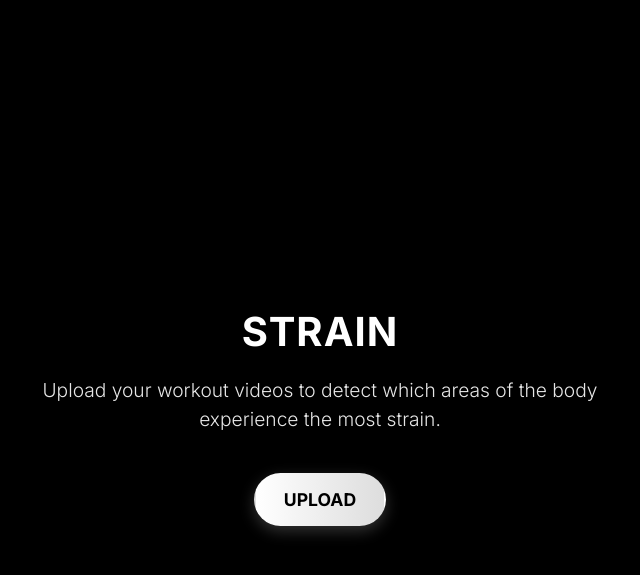
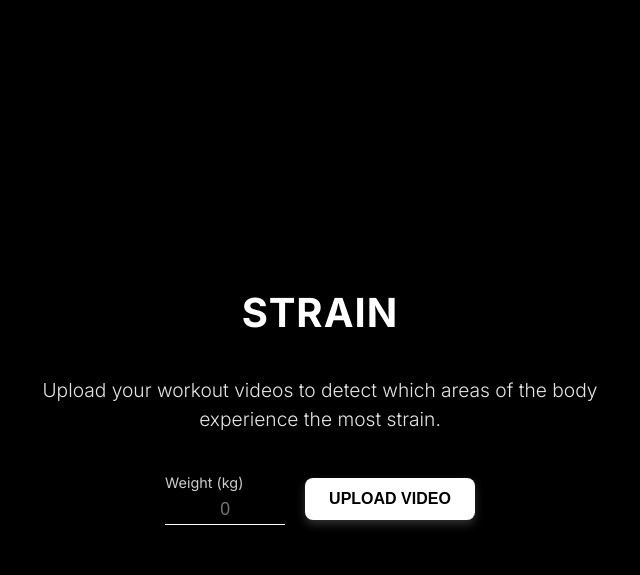
Before and after one commit to biancajayy/strAIn, a Flask app: page / in a window 1280 px wide. Shown: the top 575 px of the page, without its empty margins (320-960 px from the left). Run offline with Flask 3, Linux system fonts and the light colour scheme.

Commit message:
Added weight feild and restrictions, colors are back to heatmap

```diff
--- a/app.py
+++ b/app.py
@@ -1,10 +1,10 @@
 import os
 import random
-from flask import Flask, request, render_template, redirect, url_for, jsonify
+from flask import Flask, request, render_template, redirect, url_for, jsonify, send_from_directory
 from werkzeug.utils import secure_filename
+from processing.video_preprocessing import analyze_video
 
 app = Flask(__name__)
-
 
 UPLOAD_FOLDER = "static/uploads"
 os.makedirs(UPLOAD_FOLDER, exist_ok=True)
@@ -12,18 +12,40 @@ os.makedirs(UPLOAD_FOLDER, exist_ok=True)
 app.config["UPLOAD_FOLDER"] = UPLOAD_FOLDER
 
 # Simulate model output (Replace with real ML model)
+
+# def get_model_output():
+#     return {
+#         "hip-left": round(random.uniform(0, 1), 2),
+#         "hip-right": round(random.uniform(0, 1), 2),
+#         "knee-left": round(random.uniform(0, 1), 2),
+#         "knee-right": round(random.uniform(0, 1), 2),
+#         "ankle-left": round(random.uniform(0, 1), 2),
+#         "ankle-right": round(random.uniform(0, 1), 2)
+#     }
+
+
+
 def get_model_output():
-    # see json at http://127.0.0.1:5000/get_model_output
-    return {
-        "hip-left": round(random.uniform(0, 1), 2),
-        "hip-right": round(random.uniform(0, 1), 2),
-        "knee-left": round(random.uniform(0, 1), 2),
-        "knee-right": round(random.uniform(0, 1), 2),
-        "ankle-left": round(random.uniform(0, 1), 2),
-        "ankle-right": round(random.uniform(0, 1), 2)
-    }
+    def get_color(value):
+        """Assign a color based on the strain intensity."""
+        if value <= 0.2:
+            return "#00FF00"  # Green (Low strain)
+        if value <= 0.5:
+            return "#FFFF00"  # Yellow (Medium strain)
+        if value <= 0.8:
+            return "#FFA500"  # Orange (High strain)
+        return "#FF0000"  # Red (Very High strain)
 
-#TODO: possibly set up file restrictions/ how many uploads at once
+    # Generate random strain values & assign colors
+    body_parts = ["hip-left", "hip-right", "knee-left", "knee-right", "ankle-left", "ankle-right"]
+    model_output = {}
+
+    for part in body_parts:
+        intensity = round(random.uniform(0, 1), 2)
+        model_output[part] = {"value": intensity, "color": get_color(intensity)}
+
+    return model_output
+
 
 @app.route("/", methods=["GET", "POST"])
 def index():
@@ -33,12 +55,15 @@ def index():
 
         file = request.files["file"]
 
+        weight = request.form.get("weight", "").strip()  # Get weight input
+
+        if not weight:
+            return "Error: Weight is required!", 400
         if file.filename == "":
             return "No selected file"
 
         if file:
             filename = secure_filename(file.filename)
-
             file_path = os.path.join(app.config["UPLOAD_FOLDER"], filename)
 
             # Remove any existing file in the uploads folder
@@ -47,13 +72,29 @@ def index():
                 os.remove(existing_file_path)
 
             file.save(file_path)
-            return redirect(url_for("view_video", filename=filename)) # redirect to video page w results
+
+            # ✅ Call analyze_video() and get BOTH filenames (video & CSV)
+            processed_video, csv_filename = analyze_video(file_path, app.config["UPLOAD_FOLDER"])
+
+            # ✅ Pass both filenames to view_video()
+            return redirect(url_for("view_video", filename=processed_video, csv_filename=csv_filename))
+
     return render_template("index.html")
 
 @app.route("/view/<filename>")
 def view_video(filename):
+    """ Displays the processed video and provides a CSV download link """
+    csv_filename = request.args.get("csv_filename")  # Get CSV filename from URL args
     video_url = url_for("static", filename=f"uploads/{filename}")
-    return render_template("video.html", video_url=video_url)
+    csv_url = url_for("download_csv", filename=csv_filename) if csv_filename else None
+
+    print(f"Serving video: {video_url}")  # Debugging log
+    return render_template("video.html", video_url=video_url, csv_url=csv_url)
+
+# ✅ Add a route to allow CSV download
+@app.route("/download/<filename>")
+def download_csv(filename):
+    return send_from_directory(app.config["UPLOAD_FOLDER"], filename, as_attachment=True)
 
 # API route to serve model output to JavaScript
 @app.route("/get_model_output")
--- a/static/css/style.css
+++ b/static/css/style.css
@@ -155,3 +155,56 @@ video {
     height: 100%;
     pointer-events: none;
 }
+
+.form-row {
+    display: flex;
+    align-items: center;
+    justify-content: center;
+    gap: 20px; /* Space between input and button */
+    margin-bottom: 20px;
+}
+
+/* Weight Input (Thinner Underline) */
+.weight-input-container {
+    position: relative;
+    max-width: 120px; /* Adjust width to fit beside the button */
+}
+
+.weight-label {
+    font-size: 0.9rem;
+    font-weight: 400;
+    opacity: 0.8;
+    display: block;
+    text-align: left;
+    margin-bottom: 4px;
+}
+
+.weight-input {
+    width: 100%;
+    font-size: 1.1rem;
+    text-align: center;
+    background: transparent;
+    color: white;
+    border: none;
+    border-bottom: 1px solid white; /* Make underline thinner */
+    padding: 4px 0;
+    outline: none;
+    transition: border-color 0.3s ease-in-out;
+    appearance: textfield;
+    -moz-appearance: textfield;
+    cursor: default;
+}
+
+/* Hide number input arrows */
+.weight-input::-webkit-inner-spin-button,
+.weight-input::-webkit-outer-spin-button {
+    -webkit-appearance: none;
+    appearance: none;
+    margin: 0;
+    display: none;
+}
+
+/* Input focus effect */
+.weight-input:focus {
+    border-bottom: 1px solid #ffffff; /* Keep it thin even when focused */
+}
--- a/static/js/script.js
+++ b/static/js/script.js
@@ -1,80 +1,134 @@
 document.addEventListener("DOMContentLoaded", () => {
-    console.log("Page loaded. Checking for elements...");
+    console.log("✅ Page loaded. Initializing event listeners...");
 
-    // ✅ 1️⃣ Handle File Upload Logic
-    const fileInput = document.querySelector(".upload-input");
-    if (fileInput) {
-        console.log("Upload input found. Setting up event listener.");
+    // Check if we are on the index page
+    if (window.location.pathname === "/") {
+        console.log("✅ On the upload page, initializing file upload logic...");
 
-        fileInput.addEventListener("change", (event) => {
-            const file = event.target.files[0]; // Get the selected file
-            if (!file) return; // Prevent empty submissions
+        /** ✅ 1️⃣ File Upload Logic **/
+        const fileInput = document.querySelector("#file");
+        const weightInput = document.querySelector("#weight");
+        const uploadButton = document.querySelector("#uploadButton");
 
-            console.log("File selected:", file.name);
+        // Log to verify the elements
+        console.log("fileInput:", fileInput);
+        console.log("weightInput:", weightInput);
+        console.log("uploadButton:", uploadButton);
 
-            // Create a FormData object to manually submit the file
+        // Ensure the elements exist before interacting with them
+        if (!fileInput || !weightInput || !uploadButton) {
+            console.error("❌ Required elements not found in the DOM!");
+            return;  // Exit the script if the elements are not found
+        }
+
+        // ✅ Error message for missing weight
+        const errorMessage = document.createElement("p");
+        errorMessage.style.color = "red";
+        errorMessage.style.display = "none";
+        errorMessage.textContent = "Please enter your weight before uploading.";
+        if (weightInput) {
+            weightInput.parentElement.appendChild(errorMessage);
+        }
+
+        // ✅ Disable upload button until weight is entered
+        uploadButton.disabled = true;
+        weightInput.addEventListener("input", () => {
+            if (weightInput.value.trim() !== "") {
+                uploadButton.disabled = false;  // Enable button
+                errorMessage.style.display = "none";  // Hide error message
+            } else {
+                uploadButton.disabled = true;  // Disable button
+            }
+        });
+
+        // ✅ Open file dialog when clicking Upload Video
+        uploadButton.addEventListener("click", () => {
+            if (!weightInput.value.trim()) {
+                alert("⚠️ Please enter your weight before uploading.");
+                errorMessage.style.display = "block";  // Show error message
+                return;
+            }
+            fileInput.click();  // Opens file dialog
+        });
+
+        // ✅ Handle File Selection & Upload
+        fileInput.addEventListener("change", async () => {
+            const weightValue = weightInput.value.trim();
+            const file = fileInput.files[0];
+
+            if (!file) {
+                alert("⚠️ Please select a video file.");
+                return;
+            }
+
+            console.log("📤 Uploading:", file.name, "with weight:", weightValue);
+
             const formData = new FormData();
-            formData.append("file", file); // Ensure the file is properly attached
+            formData.append("file", file);
+            formData.append("weight", weightValue);  // Include weight
 
-            // Display "Uploading..." message
-            fileInput.parentElement.textContent = `Uploading: ${file.name}...`;
+            // Disable button & show "Uploading..." message
+            uploadButton.textContent = `Uploading: ${file.name}...`;
 
-            // Use fetch() to submit the form programmatically
-            fetch("/", {
-                method: "POST",
-                body: formData
-            })
-            .then(response => {
+            try {
+                const response = await fetch("/", {
+                    method: "POST",
+                    body: formData
+                });
+
                 if (response.redirected) {
-                    window.location.href = response.url; // ✅ Follow the redirect
+                    window.location.href = response.url; // ✅ Redirect on success
                 } else {
-                    return response.text(); // ✅ If no redirect, log the response
+                    const result = await response.text();
+                    console.log("✅ Server Response:", result);
                 }
-            })
-            .catch(error => {
-                console.error("Upload failed:", error);
-                alert("Error uploading file!");
-            });
+            } catch (error) {
+                console.error("❌ Upload failed:", error);
+                alert("⚠️ Error uploading file!");
+            } finally {
+                uploadButton.textContent = "Upload Video";
+                uploadButton.disabled = false;
+            }
         });
-    } else {
-        console.warn("No file input found. Skipping upload logic.");
     }
 
-    // ✅ 2️⃣ Handle Heatmap Fetching (Only on /view/ pages)
+    /** ✅ 2️⃣ Handle Heatmap Fetching (Only on /view/ pages) **/
     if (window.location.pathname.includes("/view/")) {
-        console.log("Detected /view/ page. Fetching heatmap data...");
+        console.log("🔍 Detected /view/ page. Fetching heatmap data...");
         fetchHeatmapData();
     }
 
-    // ✅ Function to fetch heatmap data from Flask
+    /** ✅ Function to fetch heatmap data from Flask **/
     function fetchHeatmapData() {
-        fetch("/get_model_output") // Flask route to fetch model output
+        fetch("/get_model_output")
             .then(response => response.json())
             .then(modelOutput => {
-                console.log("Received model output:", modelOutput);
+                console.log("📊 Received model output:", modelOutput);
                 updateHeatmap(modelOutput);
             })
             .catch(error => {
-                console.error("Error fetching model output:", error);
+                console.error("❌ Error fetching model output:", error);
             });
     }
 
-    // ✅ Function to update heatmap colors
     function updateHeatmap(modelOutput) {
-        function getHeatmapColor(intensity) {
-            if (intensity <= 0.2) return "#00FF00"; // Green (Low strain)
-            if (intensity <= 0.5) return "#FFFF00"; // Yellow (Medium strain)
-            if (intensity <= 0.8) return "#FFA500"; // Orange (High strain)
-            return "#FF0000"; // Red (Very High strain)
-        }
+        console.log("🔵 Updating Heatmap...");
 
         Object.keys(modelOutput).forEach((bodyPart) => {
             const partElement = document.getElementById(bodyPart);
+
             if (partElement) {
-                partElement.setAttribute("fill", getHeatmapColor(modelOutput[bodyPart]));
-                console.log(`Updated ${bodyPart} to ${getHeatmapColor(modelOutput[bodyPart])}`);
+                // Access the 'color' property from the object
+                const color = modelOutput[bodyPart]?.color;  // ✅ Get color from API
+                if (color) {
+                    partElement.setAttributeNS(null, "fill", color);  // Apply the color to the SVG circle
+
+                    console.log(`✅ Updated ${bodyPart} to ${color}`);
+                } else {
+                    console.warn(`⚠️ No color provided for '${bodyPart}'`);
+                }
             } else {
-                console.warn(`Element with ID '${bodyPart}' not found.`);
+                console.error(`❌ Element with ID '${bodyPart}' not found.`);
             }
         });
     }
--- a/templates/index.html
+++ b/templates/index.html
@@ -4,23 +4,36 @@
     <meta charset="UTF-8">
     <meta name="viewport" content="width=device-width, initial-scale=1.0">
     <title>STRAIN - Upload Video</title>
-    <link rel="stylesheet" href="{{url_for('static', filename='css/style.css')}}">
+    <link rel="stylesheet" href="{{ url_for('static', filename='css/style.css') }}">
 </head>
 <body>
     <section class="hero">
         <div class="hero-container">
-            <div class="column-left">
-                <h1>STRAIN</h1>
-                <p>Upload your workout videos to detect which areas of the body experience the most strain.</p>
+            <h1>STRAIN</h1>
+            <p>Upload your workout videos to detect which areas of the body experience the most strain.</p>
 
-                <!-- Upload Form -->
-                <form action="/" method="post" enctype="multipart/form-data" class="upload-container">
-                    <label class="upload-btn">
-                        Upload
-                        <input type="file" name="file" class="upload-input" accept="video/*" required>
-                    </label>
-                </form>
+            <!-- Upload Section (No Form) -->
+            <div class="upload-container">
+
+                <div class="form-row">
+                    <!-- Weight Input (Styled with Thin Underline) -->
+                    <div class="weight-input-container">
+                        <label for="weight" class="weight-label">Weight (kg)</label>
+                        <input type="number" name="weight" id="weight" placeholder="0" class="weight-input">
+                    </div>
+
+                    <!-- Hidden File Input -->
+                    <input type="file" id="file" class="upload-input" accept="video/*" style="display: none;">
+
+                    <!-- Upload Button (Only appears when weight is filled) -->
+                    <button id="uploadButton" disabled>Upload Video</button>
+                </div>
+
+                <!-- Error Message -->
+                <p id="error-message" style="color: red; display: none;">Please enter your weight.</p>
+
             </div>
+
         </div>
     </section>
 
--- a/templates/video.html
+++ b/templates/video.html
@@ -14,16 +14,14 @@
         <div class="video-container">
             <!-- Video -->
             <video controls>
+                <p>Video URL: {{ video_url }}</p>
                 <source src="{{ video_url }}" type="video/mp4">
                 Your browser does not support the video tag.
             </video>
 
             <!-- Wireframe Image with SVG Overlay -->
             <div class="wireframe-container">
-                <!-- Human Wireframe -->
                 <img src="{{ url_for('static', filename='images/humanbodywireframe.png') }}" alt="Human Wireframe" class="wireframe-img">
-
-                <!-- Heatmap SVG Overlay -->
                 <svg class="overlay" viewBox="0 0 500 800" preserveAspectRatio="xMidYMid meet">
 
                     <!-- hips-->
@@ -38,7 +36,9 @@
                     <circle id="ankle-left" cx="33%" cy="90%" r="4%" fill="transparent" fill-opacity=.5 stroke="none"/>
                     <circle id="ankle-right" cx="67%" cy="90%" r="4%" fill="transparent" fill-opacity=.5 stroke="none"/>
                 </svg>
+
             </div>
+
         </div>
 
         <div class="bottom-container">
```
Also changed, not shown: processing/video_preprocessing.py (+126 -0 lines), processing/__init__.py (added), 1 other file.
